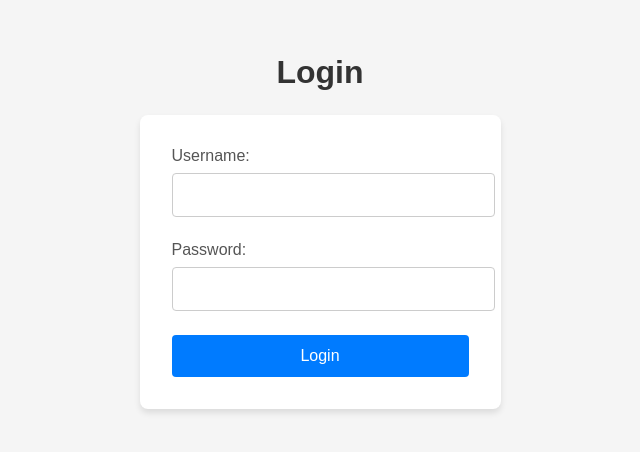
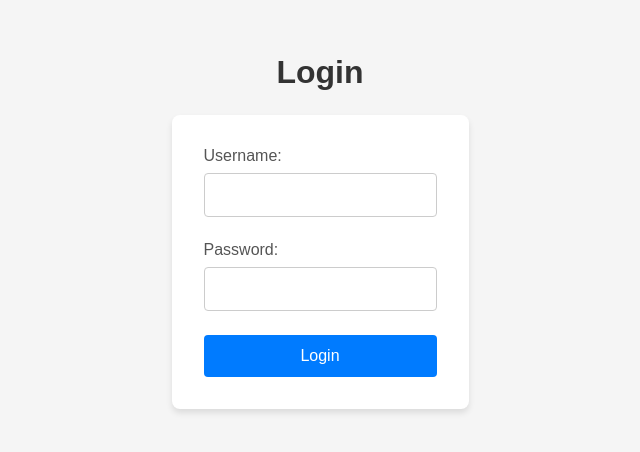
Before and after one commit to zenchan11/consolidated-report, a React (Create React App) app in the folder apps/frontend/: page / in a window 1280 px wide. Shown: the part 202-654 px from the top of the page, without its empty margins (320-960 px from the left). Built offline with nearby package versions, Linux system fonts and the light colour scheme; what ldrs would draw is missing.

Commit message:
login.js bug

```diff
--- a/apps/frontend/src/components/Login.scss
+++ b/apps/frontend/src/components/Login.scss
@@ -20,6 +20,7 @@
     box-shadow: 0 4px 6px rgba(0, 0, 0, 0.1);
     width: 100%;
     max-width: 400px;
+    box-sizing: border-box;
 
     div {
       margin-bottom: 1.5rem;
@@ -39,6 +40,7 @@
         border-radius: 4px;
         outline: none;
         transition: border-color 0.3s ease;
+        box-sizing: border-box;  // Ensures consistent width
 
         &:focus {
           border-color: #007bff;
@@ -63,6 +65,8 @@
       border-radius: 4px;
       cursor: pointer;
       transition: background-color 0.3s ease;
+      box-sizing: border-box; // Fixes width inconsistency
+      appearance: none; // Removes default browser styles
 
       &:hover {
         background-color: #0056b3;
```
Lines whose indentation alone changed are shown as unchanged.
